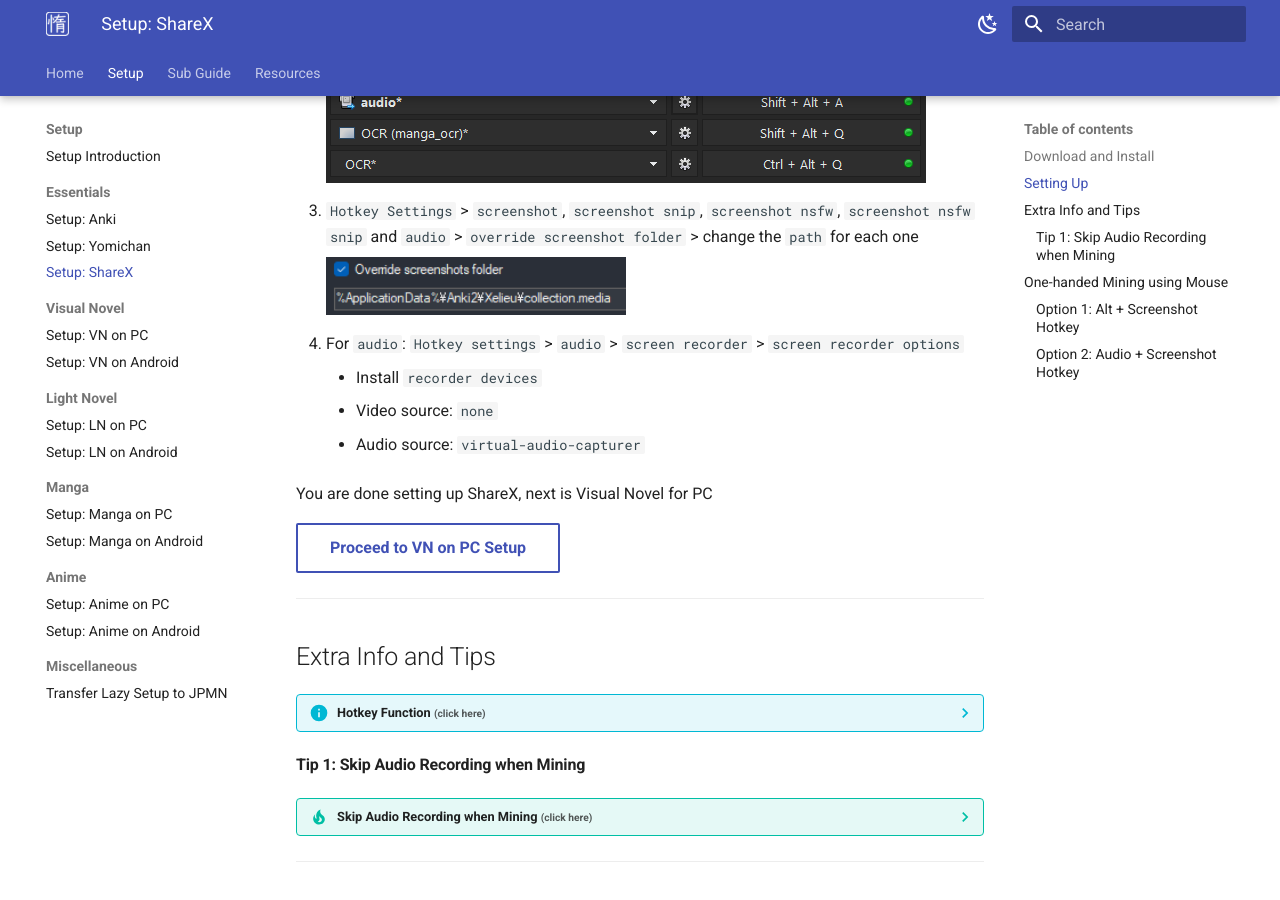
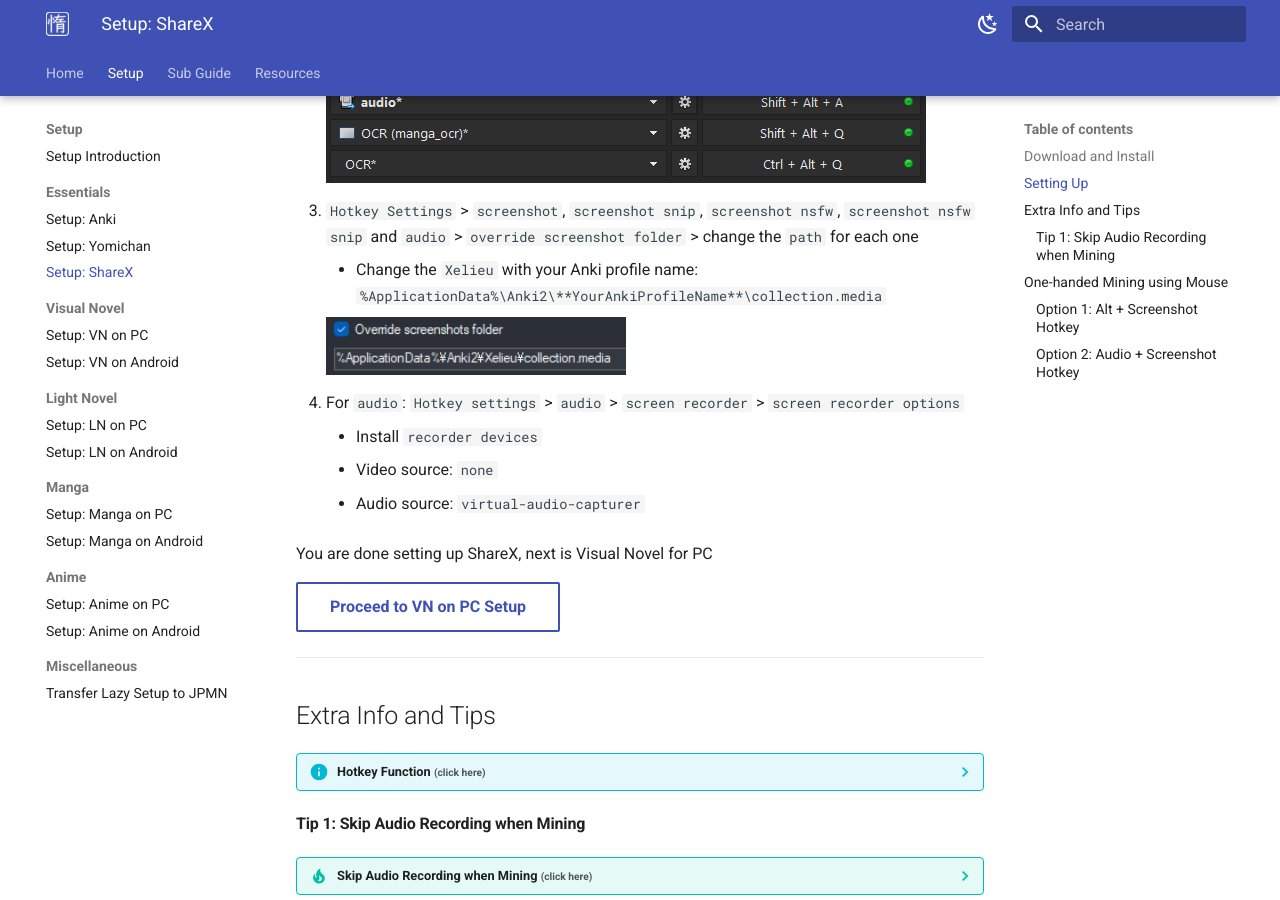
Before and after one commit to Xelieu/xelieu.github.io, an MkDocs documentation site: the page built from docs/jp-lazy-guide/setupShareX.md, in a window 1280 px wide and 900 px high, scrolled down 868 px. Built offline with MkDocs 1.6.1 and Material for MkDocs 9.7.7, drawn with Linux system fonts in a browser that asks for light colours.

Commit message:
$updated info

```diff
--- a/docs/jp-lazy-guide/setupShareX.md
+++ b/docs/jp-lazy-guide/setupShareX.md
@@ -22,6 +22,7 @@
     ![ShareX Hotkeys](../img/sharex-hotkeys.png){height=300 width=600}
 
 3. `Hotkey Settings` > `screenshot`, `screenshot snip`, `screenshot nsfw`, `screenshot nsfw snip` and `audio` > `override screenshot folder` > change the `path` for each one
+    - Change the `Xelieu` with your Anki profile name: `%ApplicationData%\Anki2\**YourAnkiProfileName**\collection.media`
 
     ![ShareX Path](../img/sharex-path.png){height=150 width=300}
 
```
